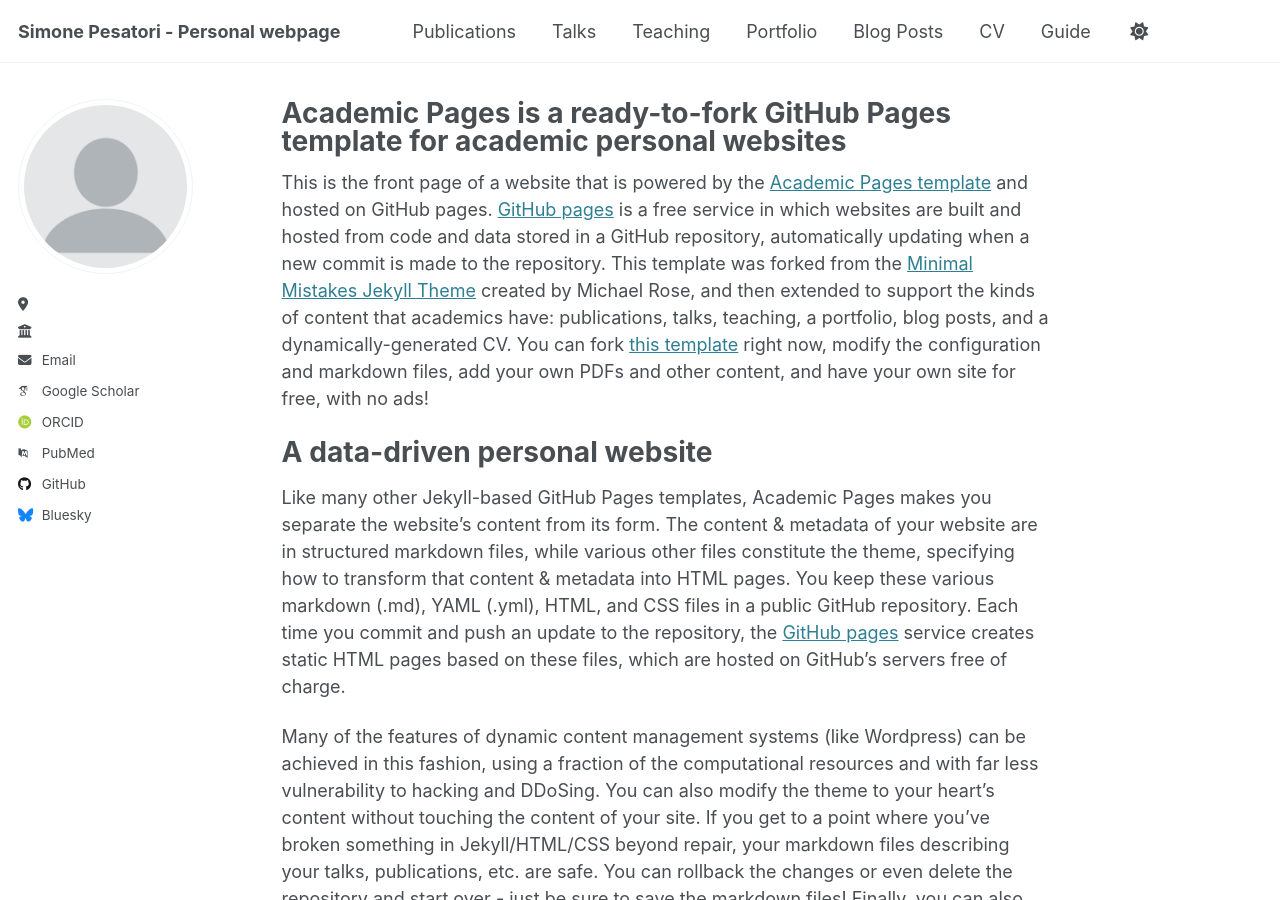
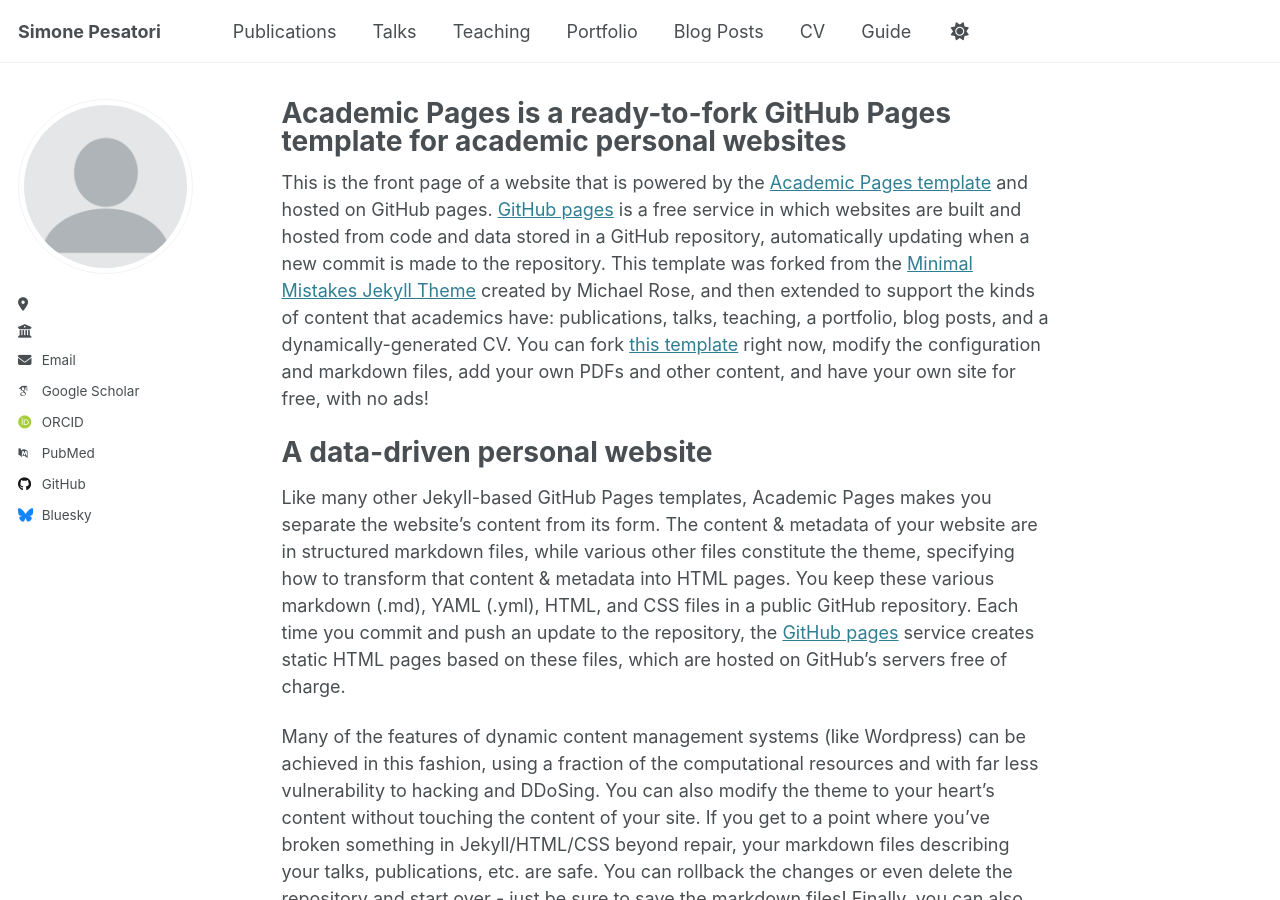
Before and after one commit to simonepesatori/simonepesatori.github.io, a Jekyll site: the page built from _pages/about.md, in a window 1280 px wide and 900 px high. Built offline with Jekyll 4.4.1, drawn with Linux system fonts in a browser that asks for light colours; some web fonts are replaced; a file with an impossible date is left out.

Commit message:
Update _config.yml

```diff
--- a/_config.yml
+++ b/_config.yml
@@ -9,11 +9,11 @@
 # Basic Site Settings
 locale                   : "en-US"
 site_theme               : "default"
-title                    : "Simone Pesatori - Personal webpage"
+title                    : "Simone Pesatori"
 title_separator          : "-"
 name                     : &name "Simone Pesatori"
 description              : &description "I obtained my PhD at the University of Roma Tre in March 2025"
-url                      : https://academicpages.github.io # the base hostname & protocol for your site e.g. "https://[your GitHub username].github.io"
+url                      : https://simonepesatori.github.io # the base hostname & protocol for your site e.g. "https://[your GitHub username].github.io"
 baseurl                  : "" # the subpath of your site, e.g. "/blog"
 repository               : "academicpages/academicpages.github.io"
 
```
